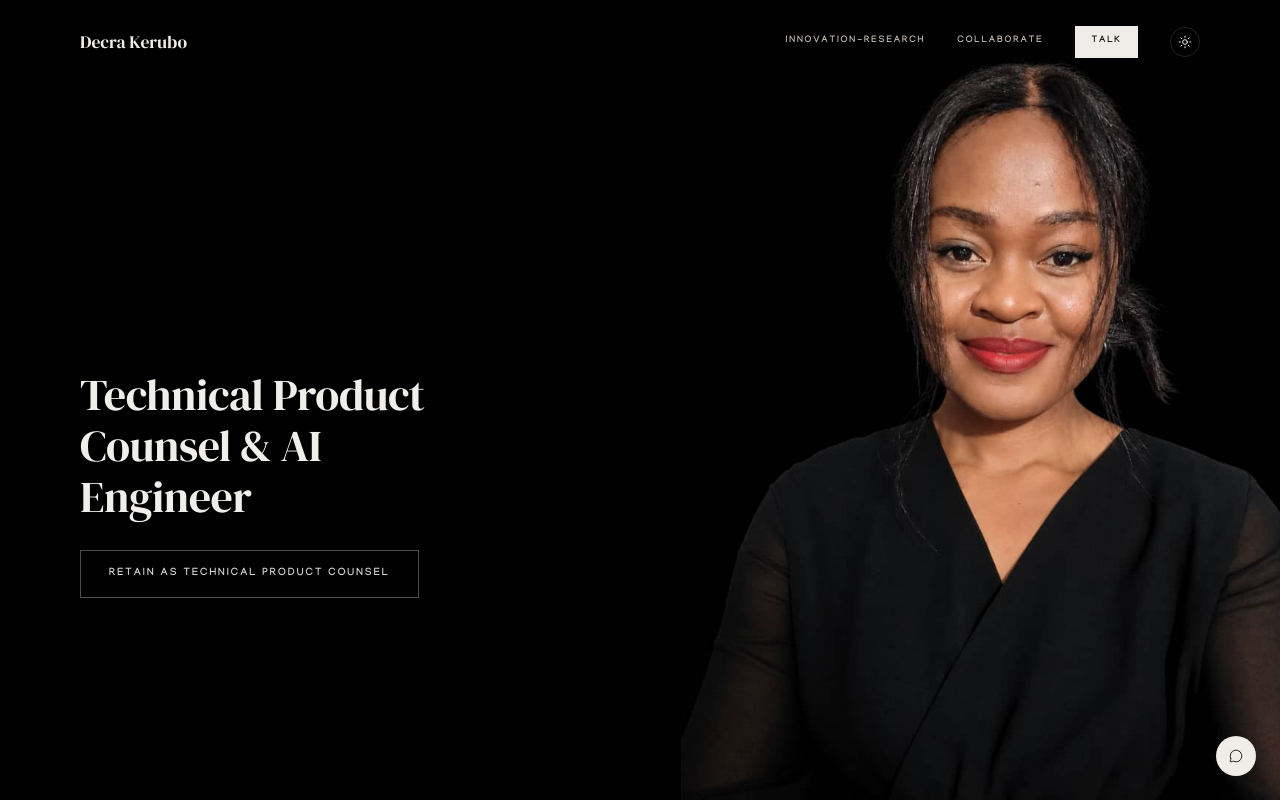
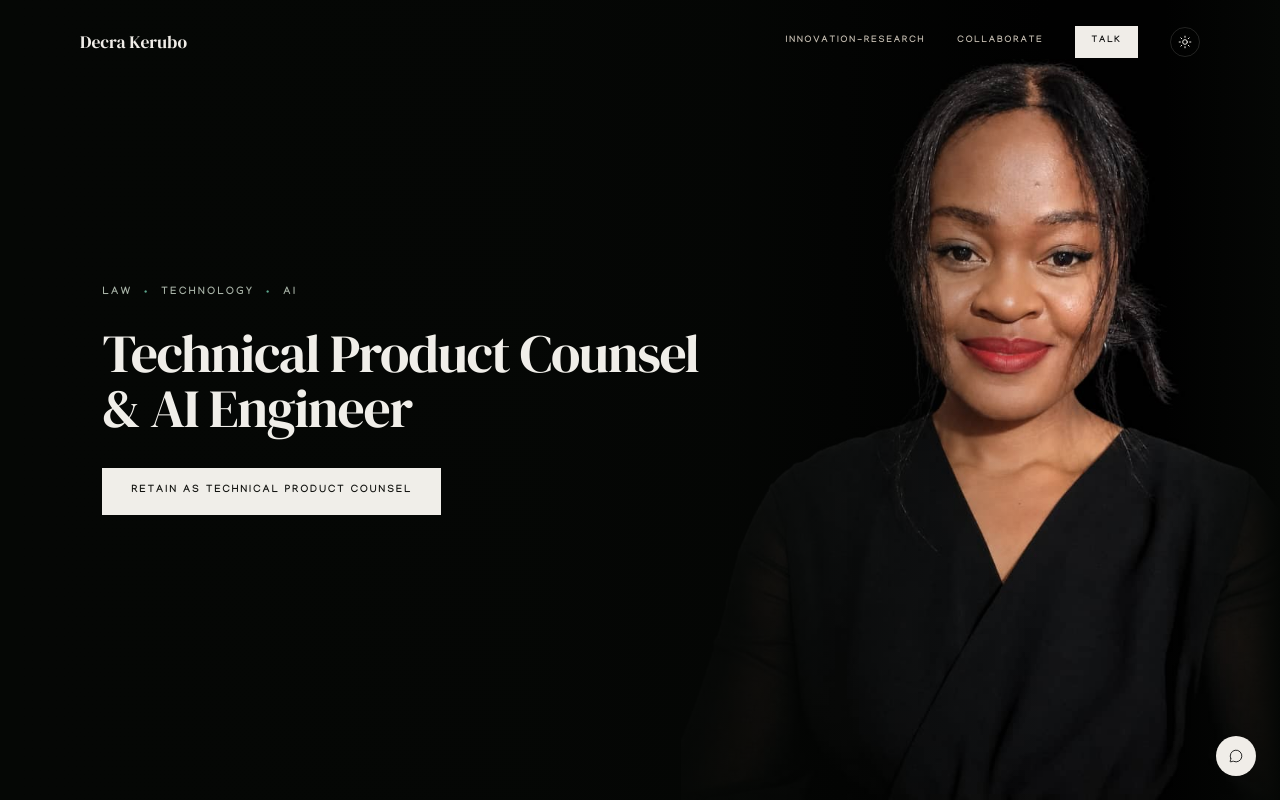
Before and after one commit to decra000/decra-kerubo, a Next.js app: page / in a window 1280 px wide. Shown: the top 800 px of the page. Built offline with nearby package versions, Linux system fonts and the light colour scheme.

Commit message:
Refine homepage hero composition and hierarchy

```diff
--- a/app/page.tsx
+++ b/app/page.tsx
@@ -118,27 +118,28 @@ function Hero() {
       <div id="hero-content" style={{
         position: "relative", zIndex: 2, width: "100%",
         display: "flex", flexDirection: "column", alignItems: "flex-start", justifyContent: "center",
-        padding: "0 var(--space-x)",
+        padding: "0 clamp(1.5rem, 8vw, 9rem)",
         paddingTop: "21vh",
-        maxWidth: "calc(var(--max-w) + (var(--space-x) * 2))", margin: "0 auto",
+        maxWidth: "none", margin: "0 auto",
         opacity: vis ? 1 : 0,
         transform: vis ? "none" : "translateY(14px)",
         transition: "opacity 1.1s cubic-bezier(0.16,1,0.3,1) 0.3s, transform 1.1s cubic-bezier(0.16,1,0.3,1) 0.3s",
       }}>
-        <div style={{ maxWidth: "26rem", textAlign: "left" }} className="hero-copy">
+        <div style={{ maxWidth: "68rem", textAlign: "left" }} className="hero-copy">
+          <p className="hero-kicker">Law <span>·</span> Technology <span>·</span> AI</p>
           <h1 style={{
             fontFamily: "var(--font-serif)", fontWeight: 400,
-            fontSize: "clamp(1.75rem,4vw,2.75rem)", color: "#F0EEE9",
-            lineHeight: 1.15, letterSpacing: "-0.01em", marginBottom: "1.75rem",
+            fontSize: "clamp(2.8rem,4.2vw,5rem)", color: "#F0EEE9",
+            lineHeight: 1.02, letterSpacing: "-0.025em", marginBottom: "2rem",
           }}>
-            Technical Product Counsel &amp; AI Engineer
+            Technical Product Counsel<br className="hero-title-break" /> &amp; AI Engineer
           </h1>
           <div className="hero-ctas">
             <button
               onClick={() => window.dispatchEvent(new CustomEvent(OPEN_PARTNER_MODAL_EVENT, { detail: PRODUCT_COUNSEL_GROUP }))}
-              style={lineBtn({ light: true })}
-              onMouseEnter={e => { (e.currentTarget as HTMLElement).style.borderColor = "#5FA98F"; (e.currentTarget as HTMLElement).style.color = "#5FA98F"; }}
-              onMouseLeave={e => { (e.currentTarget as HTMLElement).style.borderColor = "rgba(255,255,255,0.3)"; (e.currentTarget as HTMLElement).style.color = "rgba(255,255,255,0.85)"; }}
+              style={{ ...lineBtn({ light: true }), background: "#F0EEE9", color: "#11120F", borderColor: "#F0EEE9" }}
+              onMouseEnter={e => { (e.currentTarget as HTMLElement).style.background = "#5FA98F"; (e.currentTarget as HTMLElement).style.borderColor = "#5FA98F"; (e.currentTarget as HTMLElement).style.color = "#08100D"; }}
+              onMouseLeave={e => { (e.currentTarget as HTMLElement).style.background = "#F0EEE9"; (e.currentTarget as HTMLElement).style.borderColor = "#F0EEE9"; (e.currentTarget as HTMLElement).style.color = "#11120F"; }}
             >
               Retain as Technical Product Counsel
             </button>
@@ -158,17 +159,33 @@ function Hero() {
         /* The selected portrait stays sharp; its black backdrop merges into the hero without a visible photo edge. */
         .hero-bg { background-image: url('/decra-hero-mobile.jpg'); background-size: auto 100%; background-position: right center; }
         .hero-overlay {
-          background: linear-gradient(90deg, #000 0%, rgba(0,0,0,0.96) 22%, rgba(0,0,0,0.76) 38%, rgba(0,0,0,0.24) 56%, transparent 72%);
+          background:
+            linear-gradient(90deg, #050705 0%, rgba(5,7,5,0.96) 41%, rgba(5,7,5,0.82) 57%, rgba(5,7,5,0.34) 70%, transparent 82%),
+            linear-gradient(270deg, #050705 0%, transparent 9%);
         }
+        #hero-content { padding: 0 clamp(1.5rem, 8vw, 9rem) !important; }
+        .hero-kicker {
+          display: flex; align-items: center; gap: 0.7rem;
+          color: #A9B4A8; font: 700 0.66rem/1.2 var(--font-manjari);
+          letter-spacing: 0.24em; text-transform: uppercase; margin-bottom: 1.5rem;
+        }
+        .hero-kicker span { color: #5FA98F; font-size: 0.9rem; }
+        .hero-copy h1 { max-width: 68rem; text-wrap: balance; }
 
         /* On tablet the portrait is slightly inset, with a dark text zone on the left. */
         @media (min-width: 641px) and (max-width: 900px) {
           .hero-bg { background-size: auto 90%; background-position: right bottom; }
           .hero-overlay {
-            background: linear-gradient(90deg, #000 0%, rgba(0,0,0,0.96) 34%, rgba(0,0,0,0.78) 52%, rgba(0,0,0,0.18) 78%, transparent 100%);
+            background:
+              linear-gradient(90deg, #050705 0%, rgba(5,7,5,0.97) 34%, rgba(5,7,5,0.76) 46%, rgba(5,7,5,0.24) 58%, transparent 70%),
+              linear-gradient(270deg, #050705 0%, transparent 8%);
           }
           #hero-content { padding-top: 16vh !important; }
-          .hero-copy { max-width: 23rem !important; }
+          .hero-copy { max-width: 20rem !important; }
+          .hero-copy h1 { font-size: clamp(2.4rem, 5.4vw, 3.4rem) !important; }
+          .hero-title-break { display: none; }
+          .hero-kicker { font-size: 0.6rem; margin-bottom: 1.1rem; }
+          .hero-bg { background-size: auto 86%; background-position: 110% bottom; }
         }
 
         /* Phone framing uses the portrait shot, with the copy kept in the dark lower third. */
@@ -185,6 +202,9 @@ function Hero() {
             padding-bottom: clamp(3rem, 9vh, 5rem) !important;
           }
           .hero-copy { text-align: center !important; }
+          .hero-kicker { justify-content: center; }
+          .hero-copy h1 { font-size: clamp(2.15rem, 8vw, 3rem) !important; }
+          .hero-title-break { display: none; }
           .hero-bg {
             background-image: url('/decra-hero-mobile.jpg') !important;
             background-size: cover !important;
```
